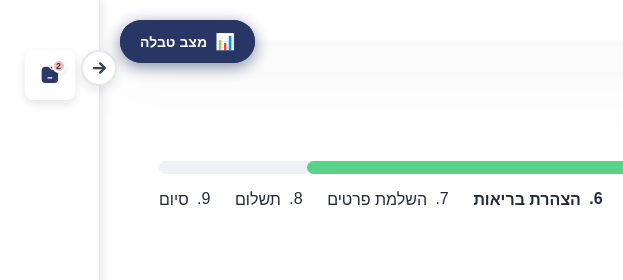
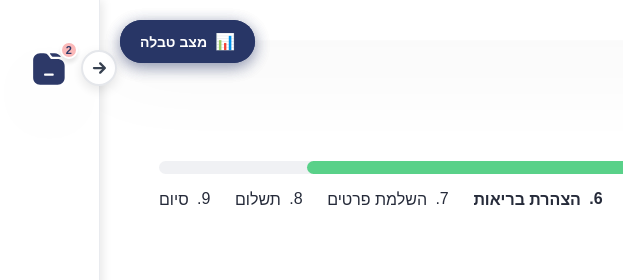
Before and after one commit to Dudu10hk/-Health-Declaration, a website: page index.html in a window 1280 px wide. Shown: the top 280 px of the page, 0-623 px from the left. Drawn offline with Linux system fonts and the light colour scheme; a web font is replaced by a local one.

Commit message:
Update sidebar icon styling to match Figma design - Fixed icon background to white with proper shadow - Updated icon size to exact 38.4px dimensions - Adjusted badge size and positioning - Applied correct shadow values from Figma

```diff
--- a/style.css
+++ b/style.css
@@ -47,11 +47,9 @@ body {
     display: flex;
     align-items: center;
     justify-content: center;
-    width: 50px;
-    height: 50px;
-    background: #ffffff;
-    box-shadow: 0px 4px 10px 0px rgba(0,0,0,0.1);
-    border-radius: 8px;
+    width: 100%;
+    height: auto;
+    background: transparent;
     flex-shrink: 0;
 }
 
@@ -60,20 +58,25 @@ body {
     display: flex;
     align-items: center;
     justify-content: center;
+    width: 38.4px;
+    height: 38.4px;
+    background: #ffffff;
+    border-radius: 8px;
+    box-shadow: 0px 24px 94px 0px rgba(0,0,0,0.06);
 }
 
 .file-icon {
-    width: 20px;
-    height: 20px;
+    width: 38.4px;
+    height: 38.4px;
     color: #2D3968;
 }
 
 .file-badge {
     position: absolute;
-    top: -6px;
-    right: -6px;
-    width: 14px;
-    height: 14px;
+    top: -9px;
+    right: -9px;
+    width: 18px;
+    height: 18px;
     background: #fbb9b9;
     border: 2px solid #ffffff;
     border-radius: 50%;
@@ -81,10 +84,10 @@ body {
     align-items: center;
     justify-content: center;
     color: #2d3968;
-    font-size: 9px;
+    font-size: 11px;
     font-weight: bold;
     font-family: 'Polin', sans-serif;
-    box-shadow: 0px 2px 4px 0px rgba(0,0,0,0.1);
+    box-shadow: 0px 4px 4px 0px rgba(0,0,0,0.1);
 }
 
 .back-button-container {
```
